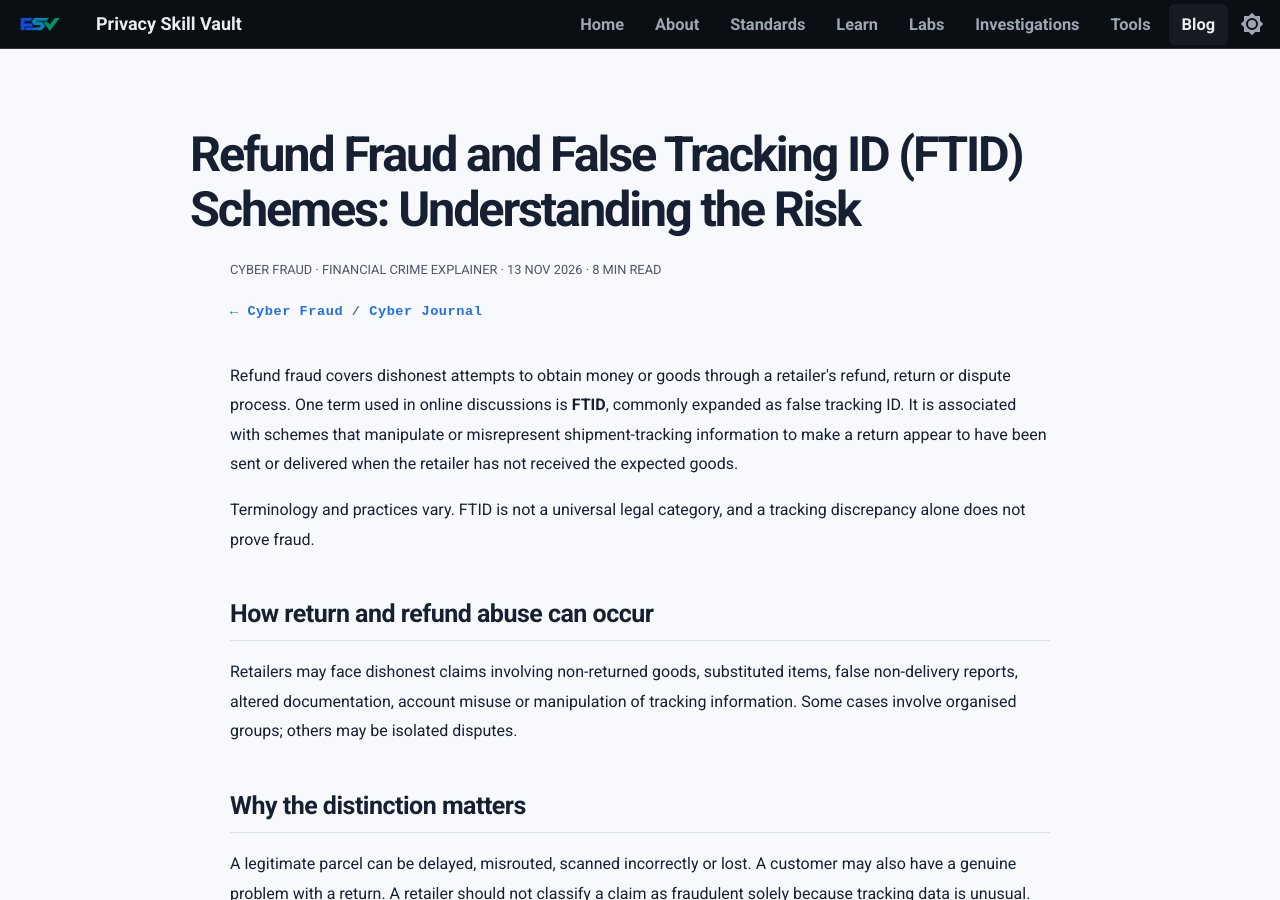
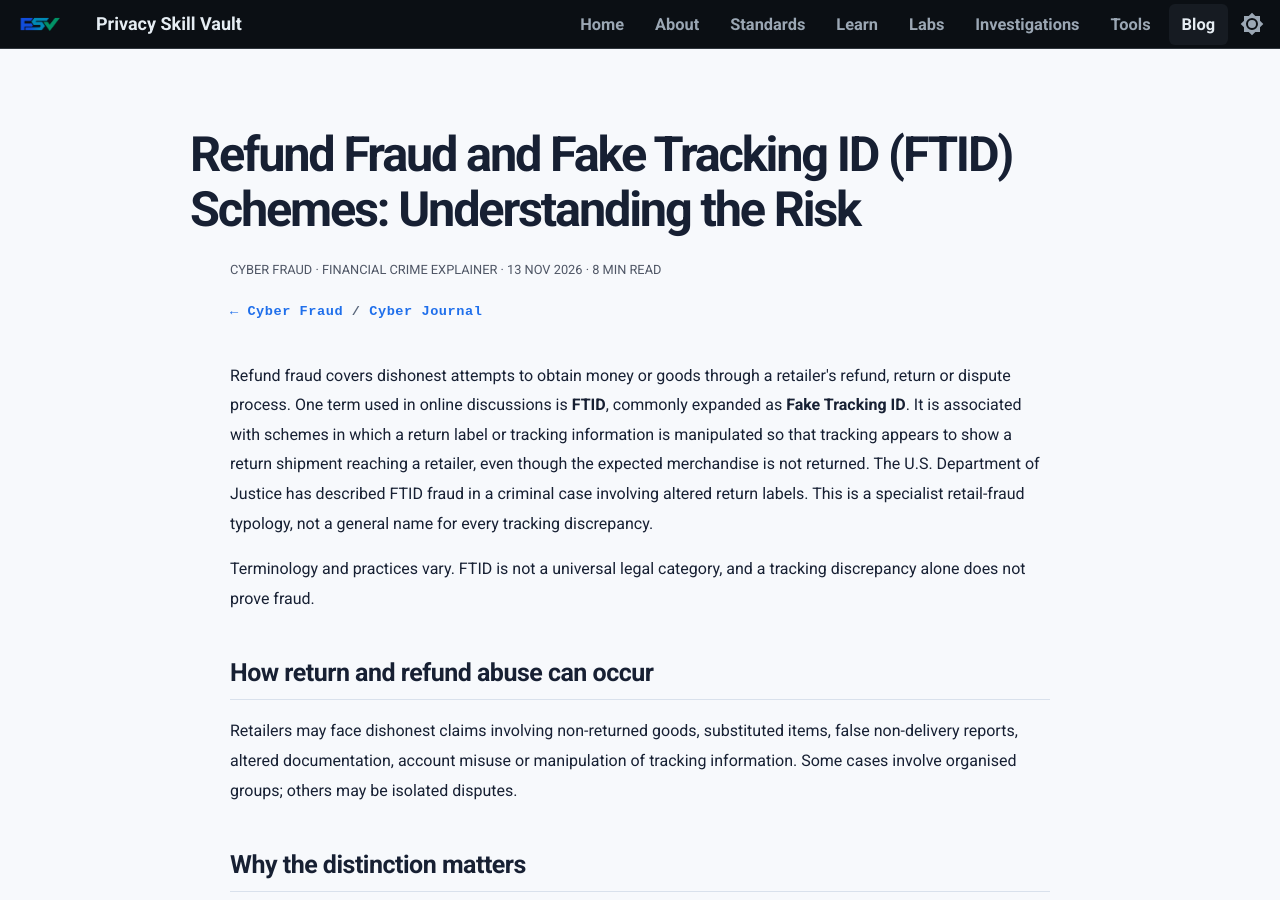
Before and after one commit to PrivacySkillVault/privacyskillvault.github.io, an MkDocs documentation site: the page built from docs/blog/cyber-fraud/refund-fraud-ftid/index.md, in a window 1280 px wide and 900 px high. Built offline with MkDocs 1.6.1 and Material for MkDocs 9.7.7, drawn with Linux system fonts in a browser that asks for light colours; some of the changed text lies outside the part shown.

Commit message:
Correct FTID terminology and add supporting references

```diff
--- a/docs/blog/cyber-fraud/refund-fraud-ftid/index.md
+++ b/docs/blog/cyber-fraud/refund-fraud-ftid/index.md
@@ -1,10 +1,10 @@
-# Refund Fraud and False Tracking ID (FTID) Schemes: Understanding the Risk
+# Refund Fraud and Fake Tracking ID (FTID) Schemes: Understanding the Risk
 
 <small>CYBER FRAUD · FINANCIAL CRIME EXPLAINER · 13 NOV 2026 · 8 MIN READ</small>
 
 <p class="psv-article-breadcrumb"><a href="../">← Cyber Fraud</a><span> / </span><a href="../../">Cyber Journal</a></p>
 
-Refund fraud covers dishonest attempts to obtain money or goods through a retailer's refund, return or dispute process. One term used in online discussions is **FTID**, commonly expanded as false tracking ID. It is associated with schemes that manipulate or misrepresent shipment-tracking information to make a return appear to have been sent or delivered when the retailer has not received the expected goods.
+Refund fraud covers dishonest attempts to obtain money or goods through a retailer's refund, return or dispute process. One term used in online discussions is **FTID**, commonly expanded as **Fake Tracking ID**. It is associated with schemes in which a return label or tracking information is manipulated so that tracking appears to show a return shipment reaching a retailer, even though the expected merchandise is not returned. The U.S. Department of Justice has described FTID fraud in a criminal case involving altered return labels. This is a specialist retail-fraud typology, not a general name for every tracking discrepancy.
 
 Terminology and practices vary. FTID is not a universal legal category, and a tracking discrepancy alone does not prove fraud.
 
@@ -45,8 +45,8 @@
 
 ## References
 
-- [UK National Trading Standards](https://www.nationaltradingstandards.uk/)
-- [U.S. Postal Inspection Service — Mail Fraud](https://www.uspis.gov/)
+- [U.S. Department of Justice — Example of FTID Fraud in a Criminal Case](https://www.justice.gov/usao-ndok/media/1324431/dl?inline=)
+- [Netacea — 2025 Cyberfraud in Retail Report](https://netacea.com/app/uploads/2025/04/Netacea_Cyberfraud_in_Retail_2025_FINAL.pdf)
 - [FTC — Online Shopping](https://consumer.ftc.gov/online-shopping)
 
 ---
```
